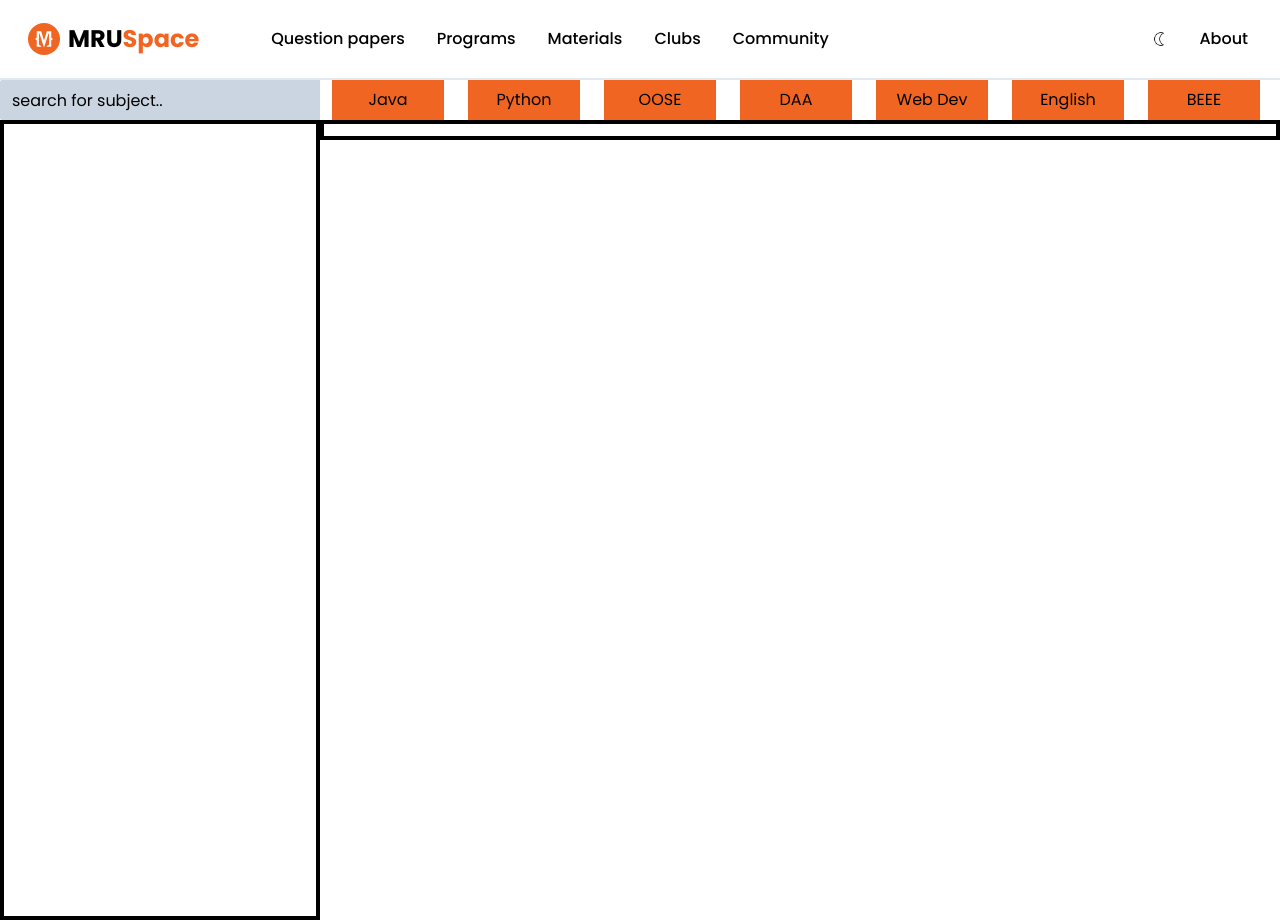
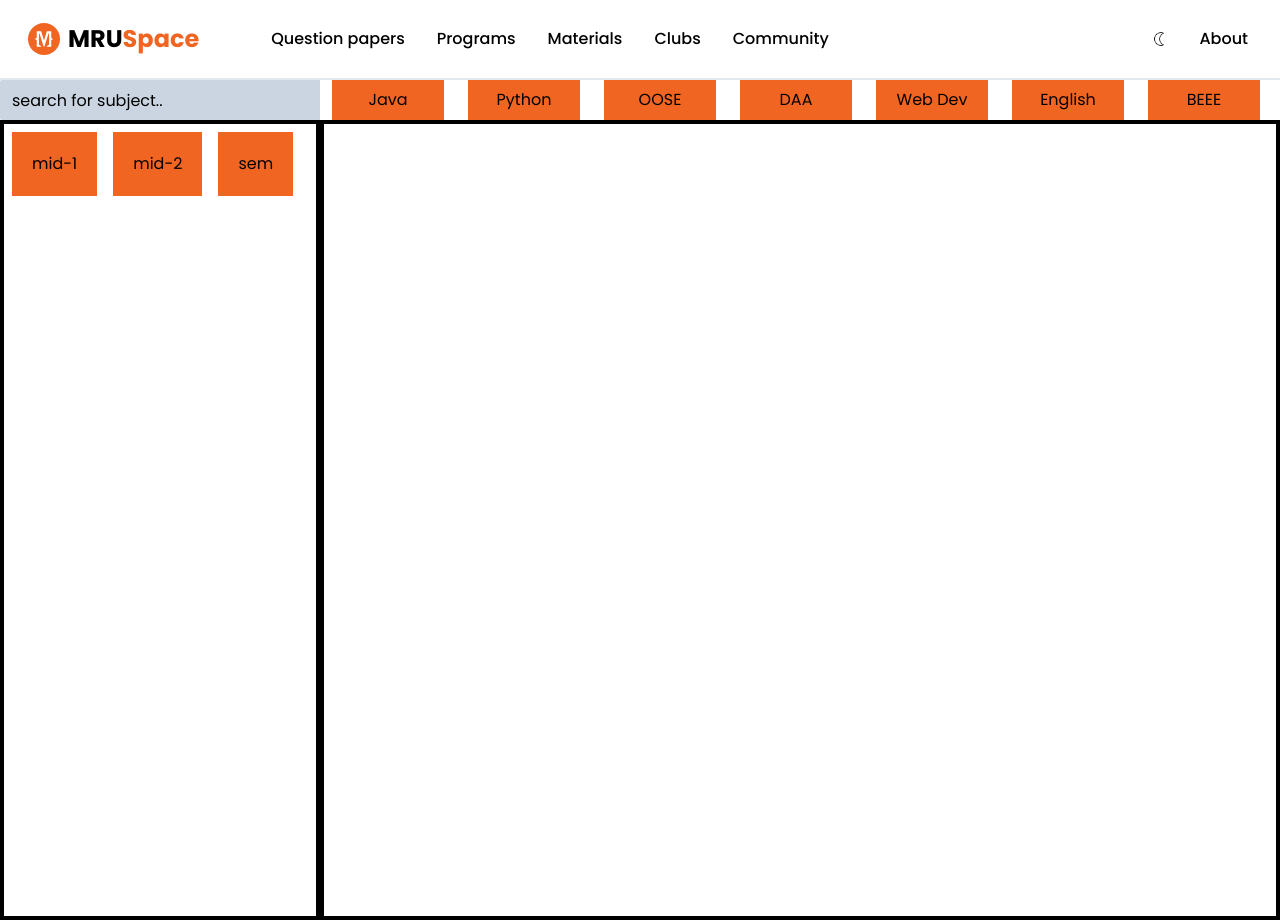
Before and after one commit to AnilReddyDev/Mruspace, a React (Vite) app: page /qnpapers in a window 1280 px wide. Built offline with nearby package versions, Linux system fonts and the light colour scheme.

Commit message:
written logic for the question paper page

```diff
--- a/src/components/Header.jsx
+++ b/src/components/Header.jsx
@@ -21,7 +21,6 @@ export default function Header() {
 
     const toggleTheme = () => {
         setTheme(theme === "dark" ? "light" : "dark");
-        console.log(theme)
     };
 
 
--- /dev/null
+++ b/src/components/QnpaperPages/BtnNamelinks.jsx
@@ -0,0 +1,9 @@
+import React from 'react'
+import QuestionPaper from '../QuestionPaper'
+
+export default function BtnNamelinks() {
+
+  return (
+    <QuestionPaper qnBtninfo={qnBtninfo}></QuestionPaper>
+  )
+}
--- /dev/null
+++ b/src/components/QnpaperPages/QnComponent.jsx
@@ -0,0 +1,60 @@
+import React, { useEffect, useState } from 'react';
+
+export default function QnComponent({ subName }) {
+
+  // State to keep track of the currently selected subject and specific of paper selected(ex:mid1)
+  const [subject, setSubject] = useState(subName);
+  const [specificQn, setSpecificQn] = useState("");
+
+  // Update the subject state when the `subName` prop changes
+  useEffect(() => {
+    setSubject(subName);
+  }, [subName]);
+
+  // Information about different question papers and their links
+  const qnBtninfo = {
+    Python: {
+      diffpapers: ["mid-1", "mid-2", "sem"], // Names of different question papers
+      links: [
+        "https://mruspace.in/static/media/PP-MID1-P1.5e349ceacffd22c1d041.jpg",
+        "https://mruspace.in/static/media/PP-MID2-P1.84d52f7b5e1a98a0d1e6.jpg",
+        "https://mruspace.in/static/media/PP-SEM-P1.58a0c570dbb5d3eb0998.jpg",
+      ], // Links to question paper resources
+    },
+    Java: {
+      diffpapers: ["mid-1", "mid-2", "sem"],
+      links: [
+        "https://mruspace.in/static/media/JAVA-MID1-P1-1.3d335cd628d4ae4c7e18.png",
+        "https://mruspace.in/static/media/JAVA-MID2-P1.ce5e35b0553e0ef458c3.jpg",
+        "https://mruspace.in/static/media/JAVA-SEM23-P1.f5c6e558a0fb903635dc.jpg",
+      ],
+    },
+    // Add more subjects and their corresponding question paper information
+  };
+
+  // Get the question paper information for the currently selected subject
+  const currentSubject = qnBtninfo[subject];
+
+
+
+  return (
+    <div className='flex'>
+      {/* Left container to display question paper buttons */}
+      <div className="leftcon w-1/4 h-screen bg-white border-4 box-border border-black">
+        {/* Mapping through different question paper names */}
+        {currentSubject &&
+          currentSubject.diffpapers.map((e) => (
+            <button key={e} className='bg-mruOrange p-5 m-2' onClick={() => setSpecificQn(e)}>
+              {e}
+            </button>
+          ))}
+      </div>
+      {/* Right container */}
+      <div className="rightcon w-3/4 h-auto flex justify-center items-center bg-white border-4 box-border border-black">
+        {specificQn === "mid-1" && <img className='w-3/4' src={currentSubject.links[0]} alt="qn" />}
+        {specificQn === "mid-2" && <img className='w-3/4' src={currentSubject.links[1]} alt="qn" />}
+        {specificQn === "sem" && <img className="w-2/4 h-3/4" src={currentSubject.links[2]} alt="qn" />}
+      </div>
+    </div>
+  );
+}
--- a/src/components/QuestionPaper.jsx
+++ b/src/components/QuestionPaper.jsx
@@ -1,7 +1,12 @@
-import React, { useState } from 'react'
+import React, { useState, useEffect } from 'react';
+import QnComponent from './QnpaperPages/QnComponent';
 
 export default function QuestionPaper() {
-  const [query,setQuery] = useState("")
+  // State to manage the search query and currently selected subject
+  const [query, setQuery] = useState("");
+  const [subName, setSubName] = useState("Java");
+
+  // List of subject buttons
   const btns = [
     {key:1,subject:"Java" },
   {key:2,subject:"Python" },
@@ -13,40 +18,54 @@ export default function QuestionPaper() {
   {key:8,subject:"DV"},
   {key:9,subject:"DM"},
   {key:10,subject:"PS"}
-  ]
-  const getFilterSubjects = (query,items)=>{
-    if(!items){
-      return items
-    }else{
-      return btns.filter((item)=> item.subject.toLowerCase().includes(query))
+    // ... other subjects
+  ];
+
+  // Function to filter subjects based on the search query
+  const getFilterSubjects = (query, items) => {
+    if (!items) {
+      return items; // Return all subjects if query is not available
+    } else {
+      return btns.filter((item) =>
+        item.subject.toLowerCase().includes(query)
+      ); // Filter subjects based on query match
     }
-  }
-  const filteredSubjects = getFilterSubjects(query,btns)
+  };
+
+  // Get the list of filtered subjects based on the search query
+  const filteredSubjects = getFilterSubjects(query, btns);
+
   return (
     <div>
       <main>
         <div className='flex w-128 bg-white'>
+          {/* Search input */}
           <div className='w-1/4'>
-            <input type="text" name="qnsearch" value={query} onChange={(e)=>setQuery(e.target.value.toLowerCase())} className=' w-auto h-10 box-border bg-slate-300 rounded-sm px-3 text-black outline-none placeholder:text-black' placeholder='search for subject..'/>
+            <input
+              type="text"
+              name="qnsearch"
+              value={query}
+              onChange={(e) => setQuery(e.target.value.toLowerCase())}
+              className='w-auto h-10 box-border bg-slate-300 rounded-sm px-3 text-black outline-none placeholder:text-black'
+              placeholder='search for subject..'
+            />
           </div>
+          {/* Subject buttons */}
           <div className='w-3/4 bg-white h-10 box-border overflow-y-hidden relative'>
-            {
-              filteredSubjects.map((btn) => {
-                return <button className='bg-mruOrange w-28 h-10 mx-3' key={btn.key}>{btn.subject}</button>
-              })
-            }
+            {filteredSubjects.map((btn) => (
+              <button
+                className='bg-mruOrange w-28 h-10 mx-3'
+                onClick={() => setSubName(`${btn.subject}`)}
+                key={btn.key}
+              >
+                {btn.subject}
+              </button>
+            ))}
           </div>
         </div>
-        <div className='flex'>
-          {/* container which is holding the left and right containers */}
-          <div className="leftcon w-1/4  h-screen bg-white border-4 box-border border-black">
-
-          </div>
-          <div className="rightcon w-3/4 h-5 bg-white border-4 box-border border-black">
-
-          </div>
-        </div>
+        {/* Component to display questions papers based on the selected subject */}
+        <QnComponent subName={subName} />
       </main>
     </div>
-  )
+  );
 }
```
Lines whose indentation alone changed are shown as unchanged.
